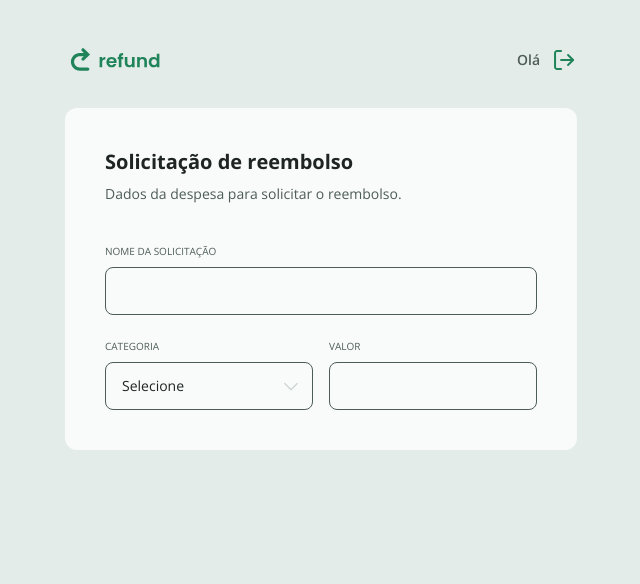
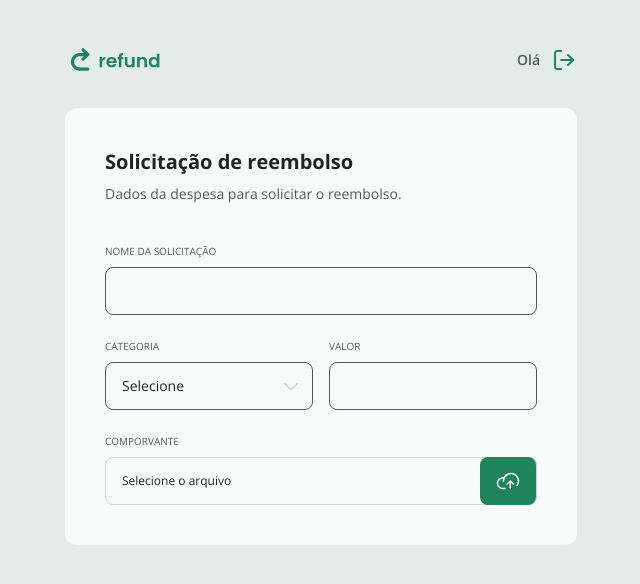
Before and after one commit to IGdotnet/Refund-web, a React (Vite) app in the folder refund-web/: page / in a window 1280 px wide. Shown: the top 584 px of the page, without its empty margins (319-959 px from the left). Built offline with nearby package versions, Linux system fonts and the light colour scheme.

Commit message:
Upload component

```diff
--- /dev/null
+++ b/refund-web/src/components/Upload.tsx
@@ -0,0 +1,23 @@
+import uploadSvg from "../assets/upload.svg"
+
+type Props = React.ComponentProps<"input"> & {
+    filename?: string | null
+}
+
+export function Upload({ filename = null, ...rest } : Props) {
+    return(
+        <div>
+            <legend className="uppercase text-xxs text-gray-200 mb-2 text-inherted">Comporvante</legend>
+
+            <div className="w-full h-12 flex items-center rounded-lg border border-gray-300 text-sm text-gray-100 bg-transparent outline-none">
+                <input type="file" id="upload" className="hidden" {...rest}/>
+
+                <span className="text-xs text-gray-100 flex-1 pl-4">{filename ?? "Selecione o arquivo"}</span>
+
+                <label htmlFor="upload" className="flex h-12 px-4 items-center bg-green-100 rounded-lg cursor-pointer disabled:50% hover:bg-green-200 transition ease-linear">
+                    <img src={uploadSvg} alt="ícone de upload" className="w-6 h-6"/>
+                </label>
+            </div>
+        </div>
+    )
+}
--- a/refund-web/src/pages/Refund.tsx
+++ b/refund-web/src/pages/Refund.tsx
@@ -4,6 +4,7 @@ import { CATEGORIES, CATEGORIES_KEYS } from "../utils/categories"
 
 import { Input } from "../components/Input"
 import { Select } from "../components/Select"
+import { Upload } from "../components/Upload"
 
 export function Refund() {
     const [category, setCategory] = useState("")
@@ -30,6 +31,8 @@ export function Refund() {
                 <Input required legend="Valor"/>
             </div>
 
+
+            <Upload />
         </form>
     )
 }
```
